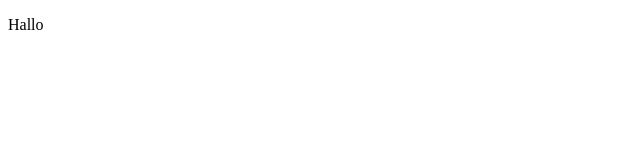
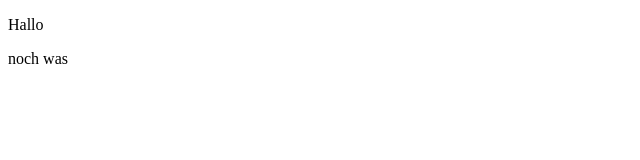
Before and after one commit to hua7415/Git_Course, a plain HTML site: page index.html in a window 1280 px wide. Shown: the full height of the page, 0-640 px from the left. Drawn offline with Linux system fonts and the light colour scheme.

Commit message:
habe noch was ergänzt

```diff
--- a/index.html
+++ b/index.html
@@ -8,5 +8,6 @@
 </head>
 <body>
     <p> Hallo</p>
+    <p> noch was</p>
 </body>
 </html>
```
